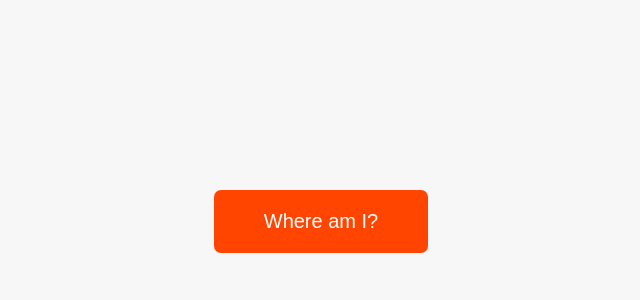
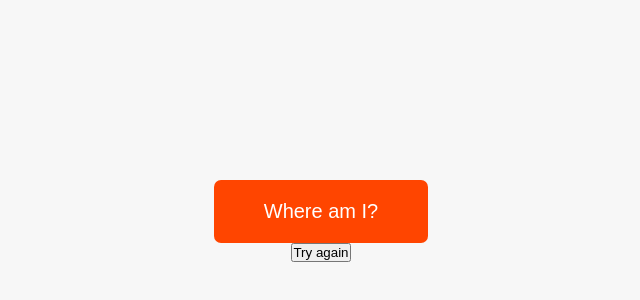
Before and after one commit to paulthadev/mylocator, a plain HTML site: page index.html in a window 1280 px wide. Shown: the part 184-484 px from the top of the page, without its empty margins (319-959 px from the left). Drawn offline with Linux system fonts and the light colour scheme.

Commit message:
added functionalities

```diff
--- a/index.html
+++ b/index.html
@@ -28,6 +28,8 @@
     </div>
     <p class="text"></p>
     <button class="btn-country">Where am I?</button>
+
+    <button class="btn-try">Try again</button>
     <div class="images"></div>
   </main>
 </body>
```
